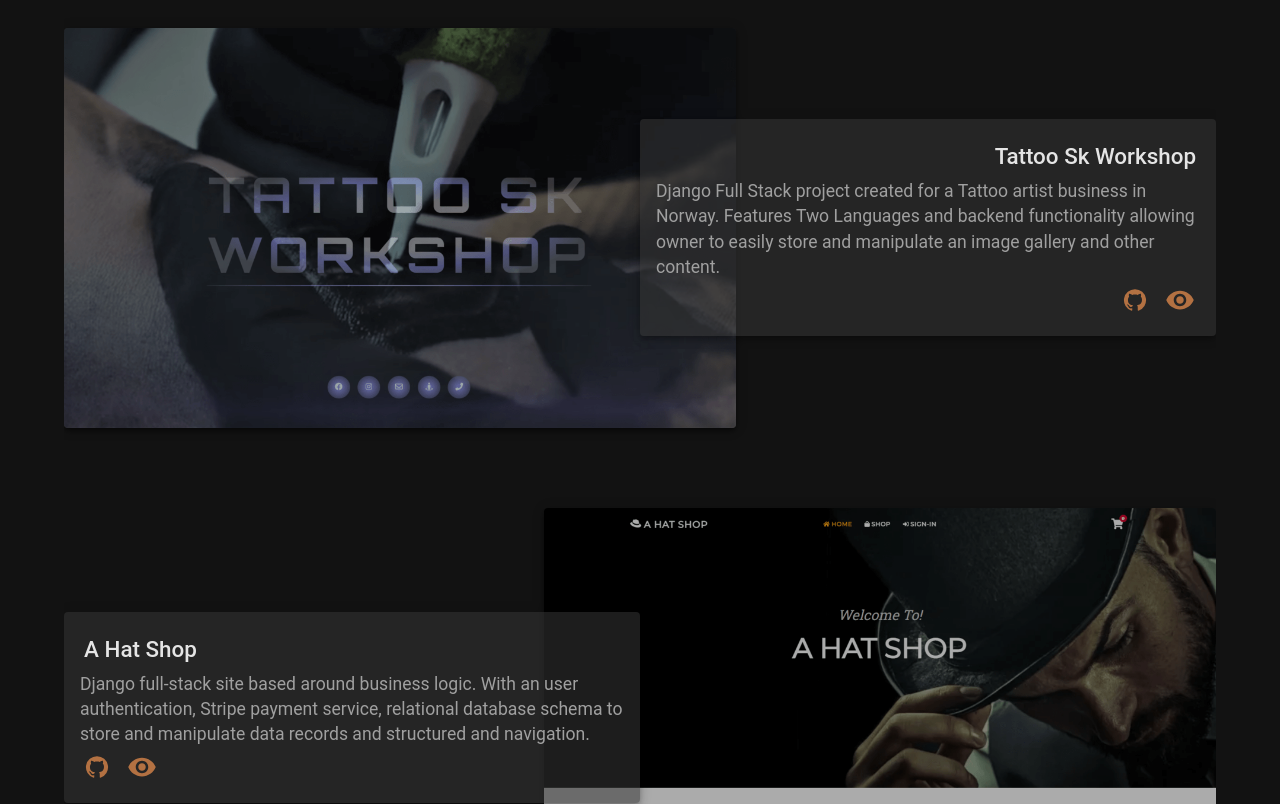
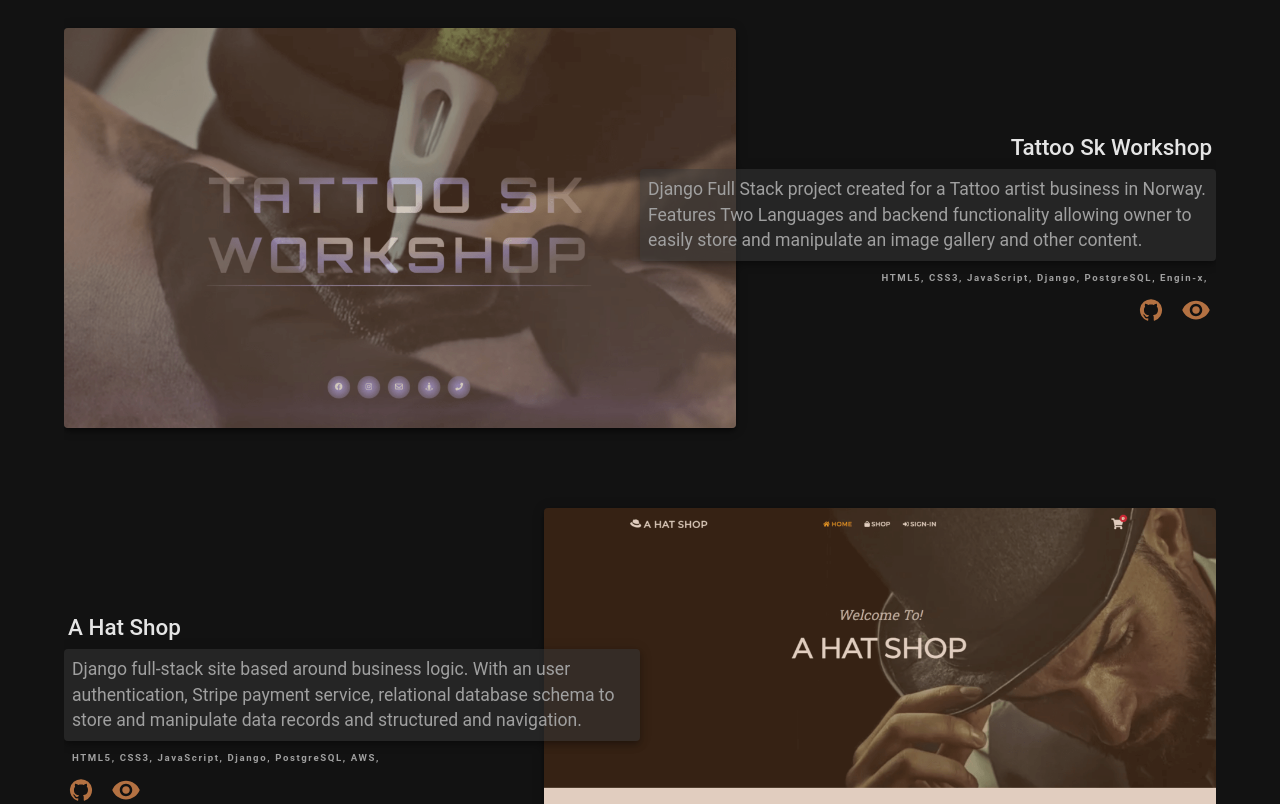
Before and after one commit to rp42dev/My-Portfolio, a React (Create React App) app in the folder my-portfolio/: page / in a window 1280 px wide. Shown: the part 1741-2545 px from the top of the page. Built offline with nearby package versions, Linux system fonts and the light colour scheme.

Commit message:
added tech to portfolio

```diff
--- /dev/null
+++ b/my-portfolio/src/components/image/image.css
@@ -0,0 +1,9 @@
+.align-text{
+    text-align: end;
+}
+
+@media screen and (max-width: 900px) {
+    .align-text{
+        text-align: start;
+    }
+}
--- a/my-portfolio/src/components/image/images.js
+++ b/my-portfolio/src/components/image/images.js
@@ -16,10 +16,10 @@ import GitHubIcon from '@mui/icons-material/GitHub';
 import useMediaQuery from '../../hooks/viewPortWidth.js';
 import Fade from 'react-reveal/Fade';
 import '../../projects/Projects.css';
-
+import './image.css';
 
 const StyledPaper = styled(Paper)(({ theme }) => ({
-    padding: theme.spacing(2),
+    padding: theme.spacing(1),
     display: 'flex',
     flexDirection: 'column',
     justifyContent: 'center',
@@ -101,7 +101,7 @@ const ImageBackdrop = styled('span')(({ theme }) => ({
     right: 0,
     top: 0,
     bottom: 0,
-    backgroundColor: theme.palette.common.black,
+    backgroundColor: theme.palette.secondary.main,
     opacity: 0.3,
     transition: theme.transitions.create('opacity'),
 }));
@@ -152,15 +152,25 @@ export default function ImageBases(data) {
                             <Grid item xs={12} md={5} order={{ xs: 2 }} sx={{ display: 'flex', alignItems: 'center', position: 'relative' }}>
                                 <Box sx={{ zIndex: 999, width: '100%' }}>
 
-                                    <StyledPaper elevation={3} className={i % 2 ? 'left' : 'right'} >
                                     <Typography color='primary' align={!hideTabs ? 'right' : 'left'} sx={{ m: .5 }} variant="h6">
                                         {image.title}
                                     </Typography>
+                                    <StyledPaper elevation={3} className={i % 2 ? 'left' : 'right'} >
 
                                         <Typography color='primary.dark' variant="body2">
                                             {image.description}
                                         </Typography>
 
+
+                                    </StyledPaper>
+
+                                    <Box className="align-text" sx={{ width: '100%' }}>
+                                        <Typography sx={{ width: '100%', px: 1 }} variant="caption" color="primary.dark" align={!hideTabs ? 'right' : 'left'} >
+                                            {image.tech.map((tech, i) => (
+                                                <span key={i}>{tech}, </span>
+                                            ))}
+                                        </Typography>
+                                    </Box>
                                     <Stack justifyContent={!hideTabs ? 'flex-end' : 'flex-start'} direction="row" spacing={1}>
                                         <Tooltip title="On GitHub">
                                             <IconButton size="small" component={Link} onClick={() => window.open(image.github, '_blank')} color='secondary' aria-label="On GitHub">
@@ -174,7 +184,6 @@ export default function ImageBases(data) {
                                             </IconButton>
                                         </Tooltip>
                                     </Stack>
-                                    </StyledPaper>
                                 </Box>
                             </Grid>
                         </Grid>
@@ -216,15 +225,21 @@ export default function ImageBases(data) {
                             <Grid item xs={12} md={5} order={{ xs: 2, md: 1 }} sx={{ display: 'flex', alignItems: 'center', position: 'relative' }}>
                                 <Box sx={{ zIndex: 999, width: '100%' }}>
 
-                                    <StyledPaper elevation={3} className={i % 2 ? 'left' : 'right'}>
                                     <Typography color='primary' sx={{ m: .5 }} variant="h6">
                                         {image.title}
                                     </Typography>
+                                    <StyledPaper elevation={3} className={i % 2 ? 'left' : 'right'}>
 
                                         <Typography color='primary.dark' variant="body2">
                                             {image.description}
                                         </Typography>
 
+                                    </StyledPaper >
+                                    <Typography sx={{ width: '100%', px: 1 }} variant="caption" color="primary.dark" align={!hideTabs ? 'right' : 'left'} >
+                                        {image.tech.map((tech, i) => (
+                                            <span key={i}>{tech}, </span>
+                                        ))}
+                                    </Typography>
                                     <Stack direction="row" spacing={1}>
                                         <Tooltip title="On GitHub">
                                             <IconButton size="small" component={Link} onClick={() => window.open(image.github, '_blank')} color='secondary' aria-label="On GitHub">
@@ -237,7 +252,6 @@ export default function ImageBases(data) {
                                             </IconButton>
                                         </Tooltip>
                                     </Stack>
-                                    </StyledPaper >
                                 </Box>
                             </Grid>
                         </Grid>
--- a/my-portfolio/src/index.js
+++ b/my-portfolio/src/index.js
@@ -46,6 +46,11 @@ const theme = createTheme({
         fontSize: '1.1rem',
       },
     },
+    caption: {
+      fontSize: '.6rem',
+      letterSpacing: '0.1rem',
+      fontWeight: 'bolder',
+    },
     btn: { fontFamily: '"Roboto", sans-serif' },
     fontFamily: ['Roboto', 'sans-serif',].join(','),
   },
--- a/my-portfolio/src/projects/data/ProjectData.js
+++ b/my-portfolio/src/projects/data/ProjectData.js
@@ -13,6 +13,7 @@ const itemData = [
         description: 'Django Full Stack project created for a Tattoo artist business in Norway. Features Two Languages and backend functionality allowing owner to easily store and manipulate an image gallery and other content.',
         url: 'https://tattooskworkshop.no/',
         github: 'https://github.com/Raivis80/TattooSkWorkshop',
+        tech: ['HTML5', 'CSS3', 'JavaScript', 'Django', 'PostgreSQL', 'Engin-x']
     },
     {
         img: image2,
@@ -20,6 +21,7 @@ const itemData = [
         description: 'Django full-stack site based around business logic. With an user authentication, Stripe payment service, relational database schema to store and manipulate data records and structured and navigation.',
         url: 'https://a-hat-shop.herokuapp.com/',
         github: 'https://github.com/Raivis80/MS-4-Django-Full-Stack-Project',
+        tech: ['HTML5', 'CSS3', 'JavaScript', 'Django', 'PostgreSQL', 'AWS']
     },
     {
         img: image3,
@@ -27,6 +29,7 @@ const itemData = [
         description: "Flask full stack project with user authentication allowing users register and log in. Authenticated users are able to store and manipulate data records. Data handling: build on MongoDB-backed CRUD functionality.",
         url: 'https://emotify-ms-3.herokuapp.com/',
         github: 'https://github.com/Raivis80/Milestone-Project-3',
+        tech: ['HTML5', 'CSS3', 'JavaScript', 'Flask', 'MongoDB', 'Cloudinary']
     },
     {
         img: image4,
@@ -34,6 +37,7 @@ const itemData = [
         description: "Simple JavaScript, single-player game, the objective of this game is to click or tap the objects spawning randomly as quickly as you can. The difficulty will increase throughout the game",
         url: 'https://raivis80.github.io/The-Game/',
         github: 'https://github.com/Raivis80/The-Game',
+        tech: ['HTML5', 'CSS3', 'JavaScript', 'EmailJs']
     },
     {
         img: image5,
@@ -41,6 +45,7 @@ const itemData = [
         description: 'This website was created using primarily HTML5 and CSS3. The main focus for the site is to create an online presence allowing users to view various flower arrangements from the best florists.',
         url: 'https://raivis80.github.io/First-Milestone-Project/',
         github: 'https://github.com/Raivis80/First-Milestone-Project',
+        tech: ['HTML5', 'CSS3', 'JavaScript', 'Bootstrap']
     },
 ];
 export default itemData;
```
Lines whose indentation alone changed are shown as unchanged.
